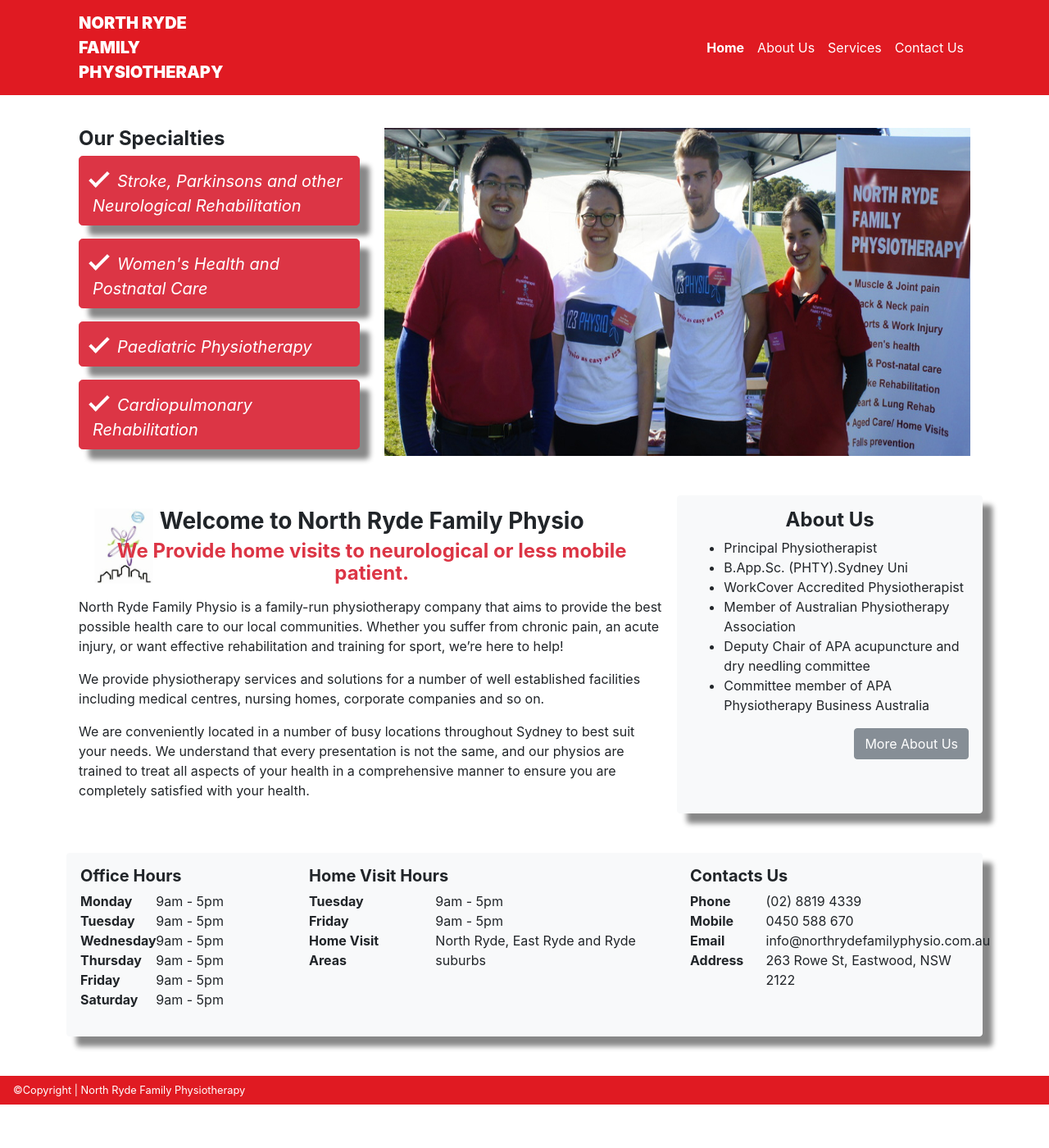
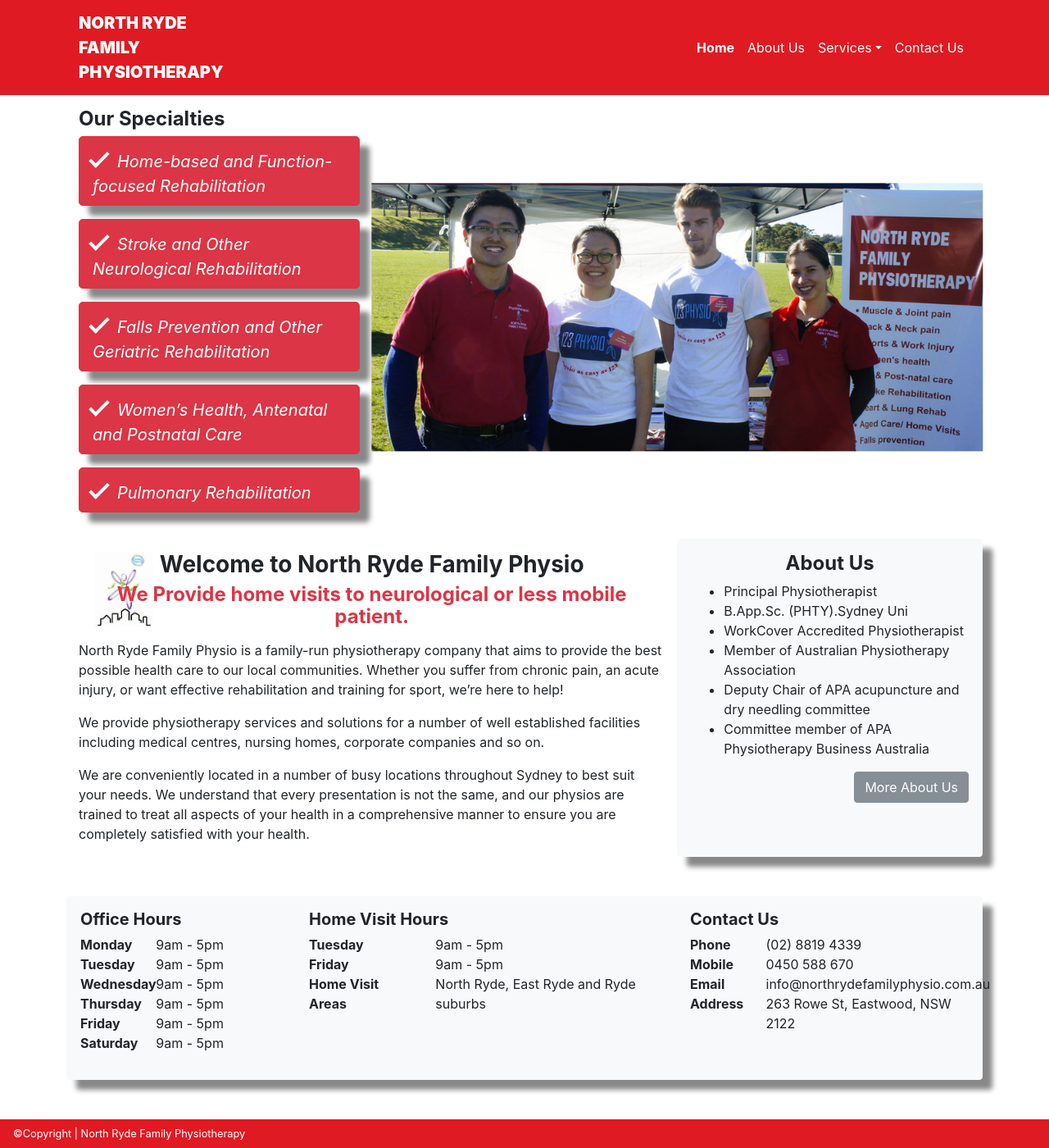
Before and after one commit to SelinaChen07/northrydefamilyphsio, a Jekyll site: the page built from index.md, in a window 1280 px wide. Shown: the whole page at 82% size. Built offline with Jekyll 4.4.1, drawn with Linux system fonts in a browser that asks for light colours; nearby versions of some CDN libraries; before the commit the page ends 1347 px from its top, so only the background shows below that.

Commit message:
Finish contact page

```diff
--- a/_config.yml
+++ b/_config.yml
@@ -19,7 +19,8 @@ description: >- # this means to ignore newlines until "baseurl:"
   Write an awesome description for your new site here. You can edit this
   line in _config.yml. It will appear in your document head meta (for
   Google search results) and in your feed.xml site description.
-baseurl: "/northrydefamilyphsio" # the subpath of your site, e.g. /blog
+#baseurl: "/northrydefamilyphsio" # the subpath of your site, e.g. /blog
+baseurl: ""
 url: "" # the base hostname & protocol for your site, e.g. http://example.com
 twitter_username: jekyllrb
 github_username:  jekyll
--- /dev/null
+++ b/_data/services.yml
@@ -0,0 +1,5 @@
+- name: "Home-based and Function-focused Rehabilitation"
+- name: "Stroke and Other Neurological Rehabilitation"
+- name: "Falls Prevention and Other Geriatric Rehabilitation"
+- name: "Women’s Health, Antenatal and Postnatal Care"
+- name: "Pulmonary Rehabilitation"
--- a/_includes/footer.html
+++ b/_includes/footer.html
@@ -1,4 +1,4 @@
-<footer class="navbar my_bg text-white mt-5">
+<footer class="navbar bg_my text-white ">
 
 		<small id="copyright">&copy;Copyright | {{ site.title}} </small>
 
--- a/_includes/header.html
+++ b/_includes/header.html
@@ -1,28 +1,42 @@
 <header>
 
-	<nav class="navbar navbar-expand-md my_bg navbar-dark px-0">
+	<nav class="navbar navbar-expand-md bg_my navbar-dark px-0">
 
 
 			<!-- logo -->
-				<a class="navbar-brand ml-lg-5 pl-lg-5 mr-auto ml-3 pl-3 ml-sm-5" id="logo" href="{{ site.url }}">
+				<a class="navbar-brand ml-lg-5 pl-lg-5 ml-3 pl-3" id="logo" href="{{ site.url }}">
 					<div>NORTH RYDE</div>
 					<div>FAMILY</div>
 					<div>PHYSIOTHERAPY</div>
 				</a>
 
 				<!-- Toggler/collapsibe Button -->
-				<button class="navbar-toggler float-right" type="button" data-toggle="collapse" data-target="#collapsibleNavbar">
+				<button class="navbar-toggler" type="button" data-toggle="collapse" data-target="#collapsibleNavbar">
 				    <span class="navbar-toggler-icon"></span>
 				</button>
 
 
 			<!-- Navbar links -->
 	  		<div class="collapse navbar-collapse" id="collapsibleNavbar">
-				<ul class="navbar-nav ml-auto mr-lg-5 pr-lg-5 mr-md-3">
-					<li class="nav-item"><a class="nav-link text-white {% if page.location == 'home' %} font-weight-bold {% endif %}" href="{{ site.baseurl }}">Home</a></li>
+				<ul class="navbar-nav ml-md-auto mr-lg-5 pr-lg-5 mr-3 ml-3 pl-3">
+					<li class="nav-item"><a class="nav-link text-white {% if page.location == 'home' %} font-weight-bold {% endif %}" href="{{ site.url }}">Home</a></li>
 					<li class="nav-item"><a class="nav-link text-white {% if page.title == 'About' %} font-weight-bold {% endif %}" href="{{"/about/" | relative_url }}">About Us</a></li>
-					<li class="nav-item"><a class="nav-link text-white {% if page.title == 'Services' %} font-weight-bold {% endif %}" href="#">Services</a></li>
-					<li class="nav-item"><a class="nav-link text-white {% if page.title == 'Contact us' %} font-weight-bold {% endif %}" href="#">Contact Us</a></li>
+					<li class="nav-item dropdown">
+						<a class="nav-link dropdown-toggle text-white {% if page.title == 'Services' %} font-weight-bold {% endif %}" data-toggle="dropdown" href="#" role="button" aria-haspopup="true" aria-expanded="false">Services</a>
+					    <div class="dropdown-menu">
+					    	{% for service in site.data.services %}
+					    		 <a class="dropdown-item overflow_wrap border" href="#">{{service.name}}</a>
+					    	{% endfor %}
+					    <!--
+					      <a class="dropdown-item" href="#">Action</a>
+					      <a class="dropdown-item" href="#">Another action</a>
+					      <a class="dropdown-item" href="#">Something else here</a>
+					      <div class="dropdown-divider"></div>
+					      <a class="dropdown-item" href="#">Separated link</a>
+					      -->
+					    </div>
+					</li>
+					<li class="nav-item"><a class="nav-link text-white {% if page.title == 'Contact Us' %} font-weight-bold {% endif %}" href="{{"/contact/" | relative_url }}">Contact Us</a></li>
 				</ul>
 			</div>
 
--- a/_layouts/home.html
+++ b/_layouts/home.html
@@ -1,16 +1,22 @@
 ---
 layout: wrapper
 ---
+<div class="w_85 mx-auto mb-5">
 	<section class="my-3 row">
-	<div class="col-lg-4 py-xl-4">
+		<div class="col-xl-4">
 			<h4 class="font-weight-bold">Our Specialties</h4>
+			{% for service in site.data.services %}
+				<div class="font-italic btn btn-danger btn-lg btn-block shadow overflow_wrap mb-3 text-left"><span class="tick"></span>{{service.name}}</div>
+			{% endfor %}
+			<!--
 			<div class="font-italic btn btn-danger btn-lg btn-block shadow overflow_wrap mb-3 text-left"><span class="tick"></span>Stroke, Parkinsons and other Neurological Rehabilitation</div>
 			<div class="font-italic btn btn-danger btn-lg btn-block shadow overflow_wrap mb-3 text-left"><span class="tick"></span>Women's Health and Postnatal Care</div>
 			<div class="font-italic btn btn-danger btn-lg  btn-block shadow overflow_wrap mb-3 text-left"><span class="tick"></span>Paediatric Physiotherapy</div>
 			<div class="font-italic btn btn-danger btn-lg btn-block shadow overflow_wrap mb-3 text-left"><span class="tick"></span>Cardiopulmonary Rehabilitation</div>
+			-->
 		</div>
-	<div class="text-center col-lg-8 py-xl-4 mt-lg-5 mt-xl-0">
-		<img src={{"/assets/images/main.jpg" | relative_url}} class="img-fluid" id="img_main">
+		<div class="text-center col-xl-8 position-relative">
+			<img src={{"/assets/images/main.jpg" | relative_url}} class="img-fluid img_middle" id="img_main">
 		</div>
 	</section>
 
@@ -38,12 +44,12 @@ layout: wrapper
 				<li>Deputy Chair of APA acupuncture and dry needling committee</li>
 				<li>Committee member of APA Physiotherapy Business Australia</li>
 			</ul>
-		<button class="btn btn-secondary float-right"><a href={{"/about/" | relative_url }} class="text-white">More About Us</a></button>
+			<button class="btn btn-secondary float-right"><a href="{{"/about/" | relative_url }}" class="text-white">More About Us</a></button>
 		</div>
 	</div>
 
 	<div class="row mt-5 border border-light bg-light rounded shadow">
-	<section class="col-lg-3 p-3">
+		<section class="col-xl-3 p-3">
 			<h5 class="font-weight-bold">Office Hours</h5>
 			<div class="row">
 				<ul class="col-4 list-unstyled font-weight-bold">
@@ -64,7 +70,7 @@ layout: wrapper
 				</ul>
 		</section>
 
-	<section class="col-lg-5 p-3">
+		<section class="col-xl-5 p-3">
 			<h5 class="font-weight-bold">Home Visit Hours</h5>
 			<div class="row">
 				<ul class="col-4 list-unstyled font-weight-bold">
@@ -79,8 +85,8 @@ layout: wrapper
 				</ul>
 		</section>
 
-	<section class="col-lg-4 p-3">
-		<h5 class="font-weight-bold">Contacts Us</h5>
+		<section class="col-xl-4 p-3">
+			<h5 class="font-weight-bold">Contact Us</h5>
 			<div class="row">
 				<ul class="col-3 list-unstyled font-weight-bold">
 					<li>Phone</li>
@@ -94,6 +100,8 @@ layout: wrapper
 					<li>info@northrydefamilyphysio.com.au</li>
 					<li>263 Rowe St, Eastwood, NSW 2122</li>
 				</ul>
+			</div>
 		</section>
 
 	</div>
+</div>
--- a/_layouts/wrapper.html
+++ b/_layouts/wrapper.html
@@ -9,7 +9,7 @@
     </title>
 
     <!-- Add icon -->
-    <link rel="shortcut icon" href="/assets/images/logo.jpg" type="image/jpg">
+    <link rel="shortcut icon" href="{{"/assets/images/logo.jpg" | relative_url }}" type="image/jpg">
 
     <!-- Google font -->
     <link href="https://fonts.googleapis.com/css?family=Lobster" rel="stylesheet">
@@ -26,9 +26,9 @@
 
     {% include header.html %}
 
-    <div class="w_85 mx-auto ">
-	    {{ content }}
-    </div>
+
+	  {{ content }}
+
 
     {% include footer.html %}
 
--- a/css/application.css
+++ b/css/application.css
@@ -5,7 +5,7 @@
 	width: 85%;
 }
 
-.my_bg{
+.bg_my{
 	background-color: #e01a22;
 }
 
@@ -13,7 +13,14 @@
 	font-weight: 900;
 }
 
-
+@media (min-width: 1200px) {
+.img_middle{
+	position: absolute;
+	top:50%;
+	left: 50%;
+	transform: translate(-50%, -50%);
+	}
+}
 /*
 .tick:before
 {content:'\2713';
@@ -39,12 +46,17 @@
  	box-shadow: 12px 12px 6px #888888;
  }
 
+ .shadow_red{
+ 	box-shadow: 6px 6px 3px #e01a22;
+ }
+
  .overflow_wrap{
  	white-space: normal;
  }
 
  #img_main{
- 	height:400px;
+ 	width: 100%;
+ 	height: auto;
  }
 
  .bg_logo{
@@ -53,3 +65,8 @@
  	background-size: auto 100%;
  	background-position: 3% 0;
  }
+
+ .required::after{
+  content:" *";
+  color:red;
+}
```
Also changed, not shown: contact.html (added, +48 -0 lines), response.html (added, +8 -0 lines), 1 other file. Lines whose indentation alone changed are shown as unchanged.
